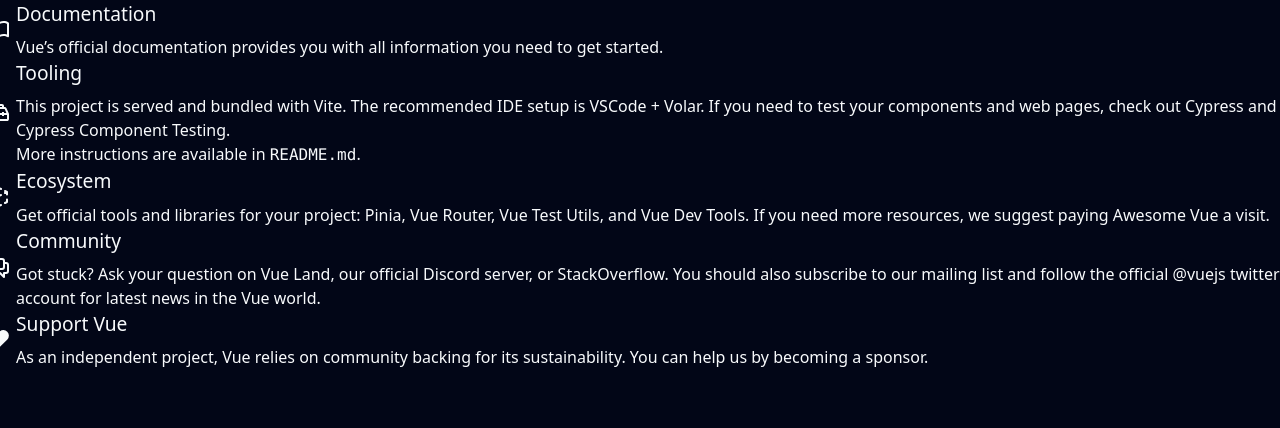
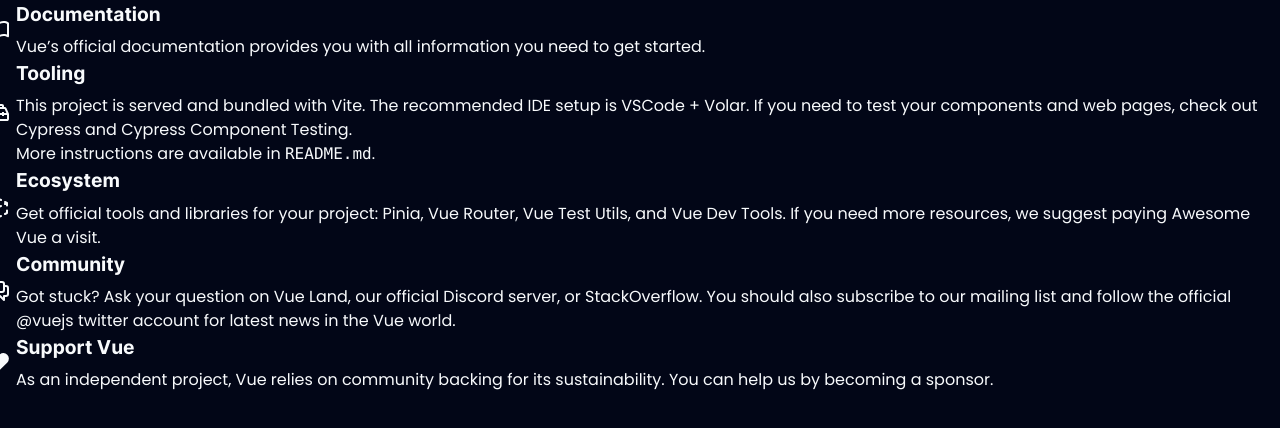
Before and after one commit to puriihuaman/shopping-sales-app, a Vue app in the folder frontend/: page / in a window 1280 px wide. Shown: the top 428 px of the page. Built offline with nearby package versions, Linux system fonts and the light colour scheme.

Commit message:
feat: add font configuration in tailwindcss configuration file

```diff
--- a/frontend/tailwind.config.js
+++ b/frontend/tailwind.config.js
@@ -1,9 +1,31 @@
+import defaultTheme from 'tailwindcss/defaultTheme';
 /** @type {import('tailwindcss').Config} */
 export default {
 	darkMode: 'class',
 	content: ['./index.html', './src/**/*.{vue,js,ts,jsx,tsx}'],
 	theme: {
-		extend: {},
+		extend: {
+			fontFamily: {
+				sans: ['Poppins', ...defaultTheme.fontFamily.sans],
+				heading: [
+					'Inter',
+					'-apple-system',
+					'BlinkMacSystemFont',
+					'Segoe UI',
+					'Roboto',
+					'ui-sans-serif',
+					'system-ui',
+					'sans-serif',
+					'Apple Color Emoji',
+					'Segoe UI Emoji',
+					'Segoe UI Symbol',
+				],
+			},
+			fontWeight: {
+				normal: '400',
+				bold: '700',
+			},
+		},
 	},
-	plugins: [],
+	plugins: [require('tailwindcss'), require('autoprefixer')],
 };
```
